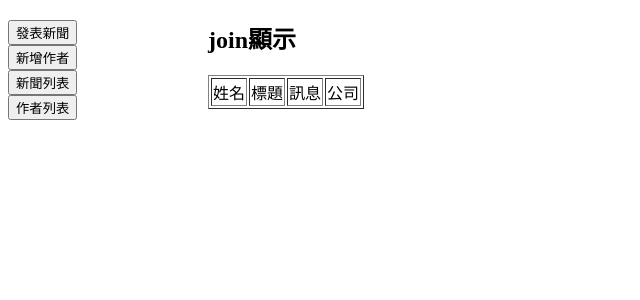
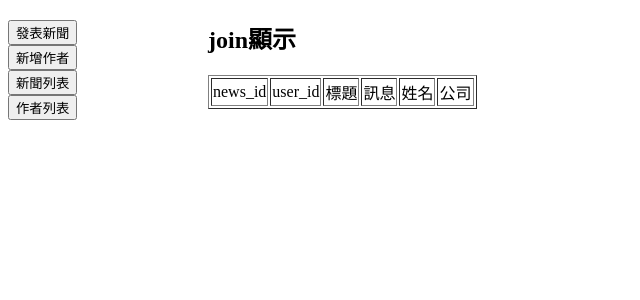
Before and after one commit to auert/guestbook, a CodeIgniter app: page /news in a window 1280 px wide. Shown: the top 300 px of the page, without its empty margins (0-640 px from the left). Run offline with CodeIgniter, Linux system fonts and the light colour scheme; data that the repository does not hold is empty.

Commit message:
work 09 beta 2

```diff
--- a/application/views/user/all_lists.php
+++ b/application/views/user/all_lists.php
@@ -23,10 +23,13 @@
 <table border="1">
 
 <tr>
-<td>姓名</td>
+<td>news_id</td>
+<td>user_id</td>
 <td>標題</td>
 <td>訊息</td>
+<td>姓名</td>
 <td>公司</td>
+
 </tr>
 <?php
 if($data->num_rows()>0)
@@ -35,9 +38,11 @@ if($data->num_rows()>0)
         {
 ?>
 <tr>
-<td><?php echo $row["user_name"];?></td>
+<td><?php echo $row["news_id"];?></td>
+<td><?php echo $row["user_id"];?></td>
 <td><?php echo $row["news_title"];?></td>
 <td><?php echo $row["news_message"];?></td>
+<td><?php echo $row["user_name"];?></td>
 <td><?php echo $row["user_company"];?></td>
 </tr>
 <?php
--- a/application/views/user/news_add.php
+++ b/application/views/user/news_add.php
@@ -56,6 +56,12 @@ if($data->num_rows()>0)
 <td><input type="submit" value="送出"></td>
 </tr>
 </form>
+
+<tr>
+<td align="center" colspan="2">
+<a href="/news"><button>首頁</button></a>
+</td>
+</tr>
 </table>
 </div>
 
--- a/application/views/user/news_lists.php
+++ b/application/views/user/news_lists.php
@@ -52,6 +52,11 @@ if($data->num_rows()>0)
         }
     }
 ?>
+<tr>
+<td colspan="5" align="center">
+<a href="/news" ><button>首頁</button></a>
+</td>
+</tr>
 </table>
 </div>
 
--- a/application/views/user/user_add.php
+++ b/application/views/user/user_add.php
@@ -33,7 +33,13 @@
 <td>
 <input type="submit" value="送出">
 </td>
+</tr>
 </form>
+<tr>
+<td align="center" colspan="5">
+<a href="/news"><button>首頁</button></a>
+</td>
+</tr>
 </table>
 </div>
 
--- a/application/views/user/user_lists.php
+++ b/application/views/user/user_lists.php
@@ -50,6 +50,12 @@ if($data->num_rows()>0)
         }
     }
 ?>
+
+<tr>
+<td colspan="4" align="center">
+<a href="/news"><button>首頁</button></a>
+</td>
+</tr>
 </table>
 </div>
 
```
